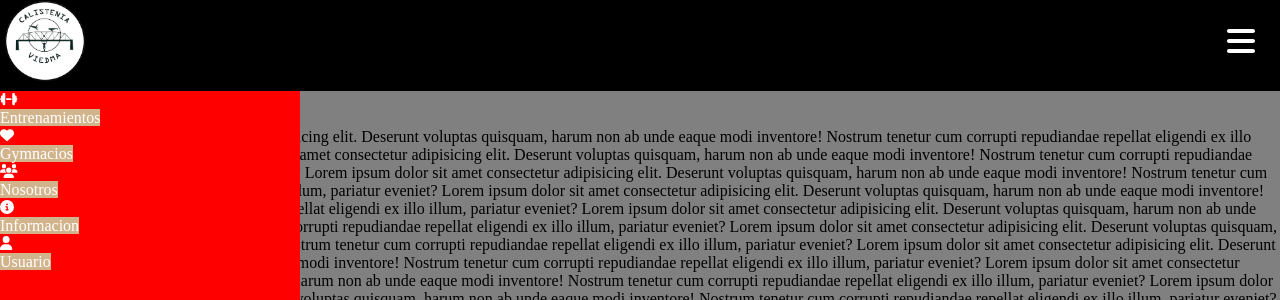
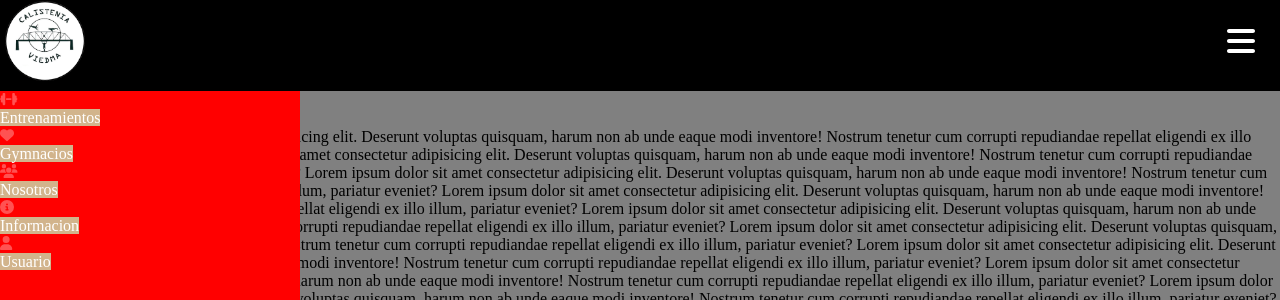
Before and after one commit to facu-lab/calistenia-viedma, a React (Vite) app: page / in a window 1280 px wide. Shown: the part 459-759 px from the top of the page. Built offline with nearby package versions, Linux system fonts and the light colour scheme.

Commit message:
modificacion del color de los iconos

```diff
--- a/src/components/nav.jsx
+++ b/src/components/nav.jsx
@@ -19,11 +19,11 @@ const Nav=()=>{
       </div>
       <div onClick={()=>{stateBar?setStateBar(false):setStateBar(true)}} className="barsMenu">{barsMenu}</div>
       <ul className={stateBar?"menu":"menu noMenu"}>
-        <li><Link className="linkNav" to='/Entrenamientos'><div className="iconLinkNav"><FontAwesomeIcon icon="fa-solid fa-dumbbell" size="sm" style={{color:"#ffffff"}}/></div>Entrenamientos</Link></li>
-        <li><Link className="linkNav" to='/Gymnacios'><div className="iconLinkNav"><FontAwesomeIcon icon="fa-solid fa-heart" size="sm" style={{color:"#ffffff"}}/></div>Gymnacios</Link></li>
-        <li><Link className="linkNav" to='/Nosotros'><div className="iconLinkNav"><FontAwesomeIcon icon="fa-solid fa-users" size="sm" style={{color:"#ffffff"}}/></div>Nosotros</Link></li>
-        <li><Link className="linkNav" to='/Informacion'><div className="iconLinkNav"><FontAwesomeIcon icon="fa-solid fa-circle-info" size="sm" style={{color:"#ffffff"}}/></div>Informacion</Link></li>
-        <li><Link className="linkNav" to='/Usuario'><div className="iconLinkNav"><FontAwesomeIcon icon="fa-solid fa-user" size="sm" style={{color:"#ffffff"}}/></div>Usuario</Link></li>
+        <li><Link className="linkNav" to='/Entrenamientos'><div className="iconLinkNav"><FontAwesomeIcon icon="fa-solid fa-dumbbell" size="sm" style={{color:"#ff5252"}}/></div>Entrenamientos</Link></li>
+        <li><Link className="linkNav" to='/Gymnacios'><div className="iconLinkNav"><FontAwesomeIcon icon="fa-solid fa-heart" size="sm" style={{color:"#ff5252"}}/></div>Gymnacios</Link></li>
+        <li><Link className="linkNav" to='/Nosotros'><div className="iconLinkNav"><FontAwesomeIcon icon="fa-solid fa-users" size="sm" style={{color:"#ff5252"}}/></div>Nosotros</Link></li>
+        <li><Link className="linkNav" to='/Informacion'><div className="iconLinkNav"><FontAwesomeIcon icon="fa-solid fa-circle-info" size="sm" style={{color:"#ff5252"}}/></div>Informacion</Link></li>
+        <li><Link className="linkNav" to='/Usuario'><div className="iconLinkNav"><FontAwesomeIcon icon="fa-solid fa-user" size="sm" style={{color:"#ff5252"}}/></div>Usuario</Link></li>
       </ul>
 
     </nav>
```
